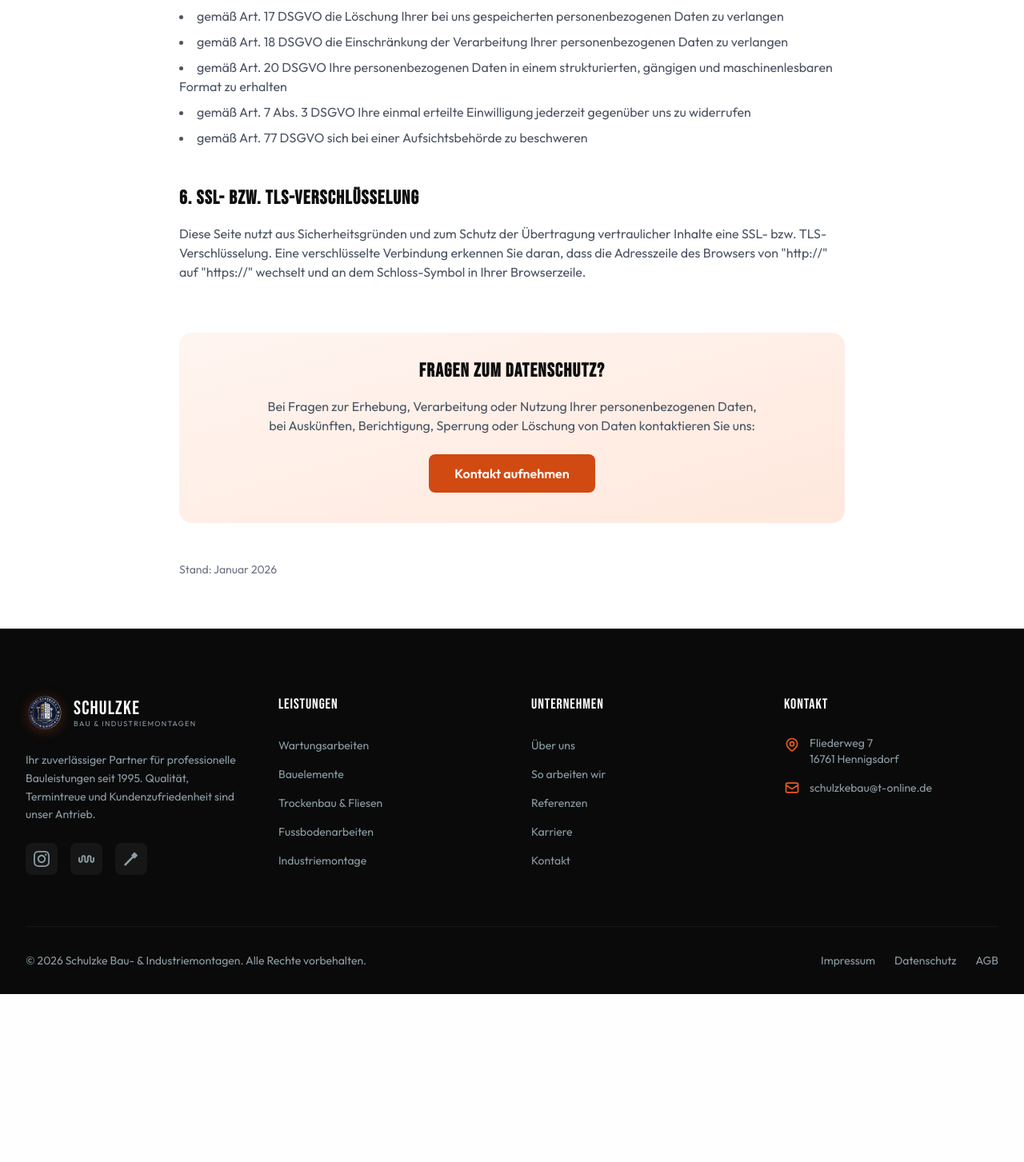
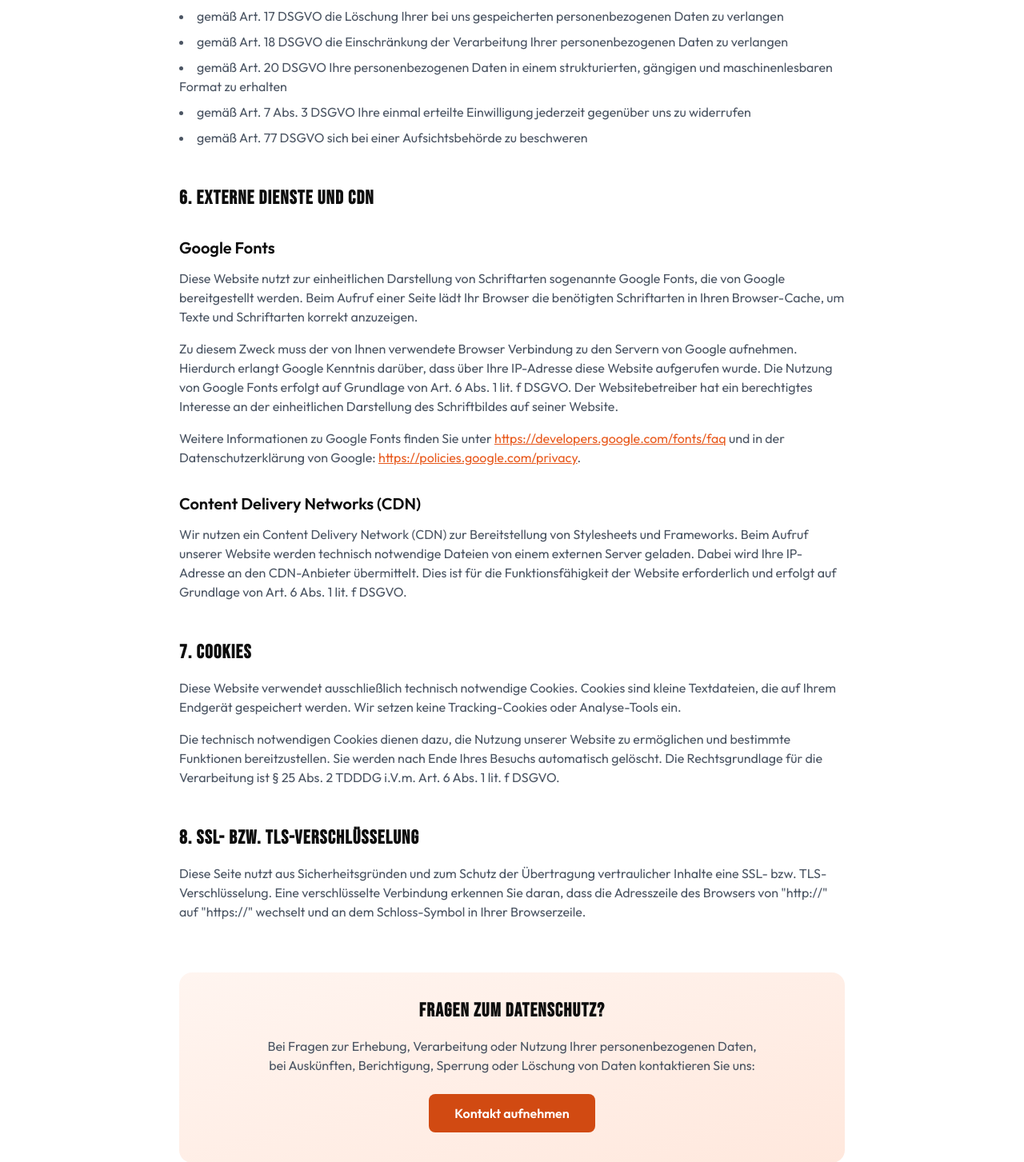
Before and after one commit to Jayloxxx/SCHULZKE, a Flask app: page /datenschutz in a window 1280 px wide. Shown: the part 3136-4589 px from the top of the page at 80% size. Before the commit the page ends 4379 px from the top, so only its background shows below. Run offline with Flask 3, Linux system fonts and the light colour scheme; some libraries are stand-ins or nearby versions.

Commit message:
DSGVO/Legal compliance updates
Impressum:
- Update TMG references to DDG (§ 5 DDG)
- Update RStV to MStV (§ 18 Abs. 2 MStV)
- Add Handwerkskammer Berlin info
- Add berufsrechtliche Regelungen

Datenschutzerklärung:
- Add Google Fonts usage disclosure
- Add CDN usage disclosure
- Add Cookies section (technical only, no tracking)
- Reference § 25 TDDDG for cookie legal basis

Kontaktformular:
- Add privacy checkbox with link to Datenschutz

🤖 Generated with [Claude Code](https://claude.com/claude-code)

Co-Authored-By: Claude Opus 4.5 <noreply@anthropic.com>

```diff
--- a/templates/datenschutz.html
+++ b/templates/datenschutz.html
@@ -178,7 +178,47 @@
                 <li>gemäß Art. 77 DSGVO sich bei einer Aufsichtsbehörde zu beschweren</li>
             </ul>
 
-            <h2 class="font-display font-bold text-2xl text-dark-900 mb-4 mt-12">6. SSL- bzw. TLS-Verschlüsselung</h2>
+            <h2 class="font-display font-bold text-2xl text-dark-900 mb-4 mt-12">6. Externe Dienste und CDN</h2>
+
+            <h3 class="font-semibold text-xl text-dark-900 mb-3 mt-8">Google Fonts</h3>
+            <p class="text-gray-600 mb-4">
+                Diese Website nutzt zur einheitlichen Darstellung von Schriftarten sogenannte Google Fonts,
+                die von Google bereitgestellt werden. Beim Aufruf einer Seite lädt Ihr Browser die benötigten
+                Schriftarten in Ihren Browser-Cache, um Texte und Schriftarten korrekt anzuzeigen.
+            </p>
+            <p class="text-gray-600 mb-4">
+                Zu diesem Zweck muss der von Ihnen verwendete Browser Verbindung zu den Servern von Google aufnehmen.
+                Hierdurch erlangt Google Kenntnis darüber, dass über Ihre IP-Adresse diese Website aufgerufen wurde.
+                Die Nutzung von Google Fonts erfolgt auf Grundlage von Art. 6 Abs. 1 lit. f DSGVO. Der Websitebetreiber
+                hat ein berechtigtes Interesse an der einheitlichen Darstellung des Schriftbildes auf seiner Website.
+            </p>
+            <p class="text-gray-600 mb-6">
+                Weitere Informationen zu Google Fonts finden Sie unter
+                <a href="https://developers.google.com/fonts/faq" target="_blank" rel="noopener noreferrer" class="text-primary-500 hover:text-primary-600 underline">https://developers.google.com/fonts/faq</a>
+                und in der Datenschutzerklärung von Google:
+                <a href="https://policies.google.com/privacy" target="_blank" rel="noopener noreferrer" class="text-primary-500 hover:text-primary-600 underline">https://policies.google.com/privacy</a>.
+            </p>
+
+            <h3 class="font-semibold text-xl text-dark-900 mb-3 mt-8">Content Delivery Networks (CDN)</h3>
+            <p class="text-gray-600 mb-6">
+                Wir nutzen ein Content Delivery Network (CDN) zur Bereitstellung von Stylesheets und Frameworks.
+                Beim Aufruf unserer Website werden technisch notwendige Dateien von einem externen Server geladen.
+                Dabei wird Ihre IP-Adresse an den CDN-Anbieter übermittelt. Dies ist für die Funktionsfähigkeit
+                der Website erforderlich und erfolgt auf Grundlage von Art. 6 Abs. 1 lit. f DSGVO.
+            </p>
+
+            <h2 class="font-display font-bold text-2xl text-dark-900 mb-4 mt-12">7. Cookies</h2>
+            <p class="text-gray-600 mb-4">
+                Diese Website verwendet ausschließlich technisch notwendige Cookies. Cookies sind kleine Textdateien,
+                die auf Ihrem Endgerät gespeichert werden. Wir setzen keine Tracking-Cookies oder Analyse-Tools ein.
+            </p>
+            <p class="text-gray-600 mb-6">
+                Die technisch notwendigen Cookies dienen dazu, die Nutzung unserer Website zu ermöglichen und
+                bestimmte Funktionen bereitzustellen. Sie werden nach Ende Ihres Besuchs automatisch gelöscht.
+                Die Rechtsgrundlage für die Verarbeitung ist § 25 Abs. 2 TDDDG i.V.m. Art. 6 Abs. 1 lit. f DSGVO.
+            </p>
+
+            <h2 class="font-display font-bold text-2xl text-dark-900 mb-4 mt-12">8. SSL- bzw. TLS-Verschlüsselung</h2>
             <p class="text-gray-600 mb-6">
                 Diese Seite nutzt aus Sicherheitsgründen und zum Schutz der Übertragung vertraulicher Inhalte eine
                 SSL- bzw. TLS-Verschlüsselung. Eine verschlüsselte Verbindung erkennen Sie daran, dass die Adresszeile
```
Also changed, not shown: templates/impressum.html (+13 -5 lines), templates/index.html (+9 -0 lines).
